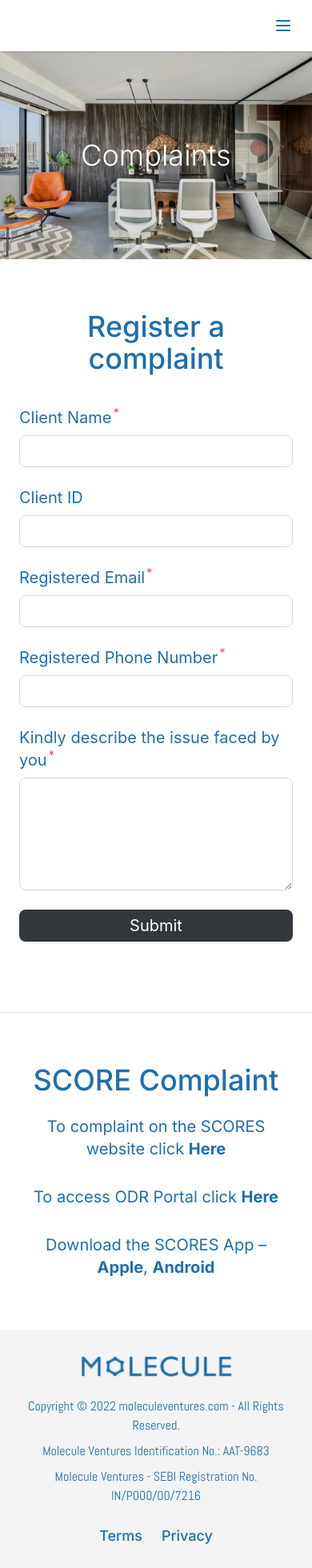
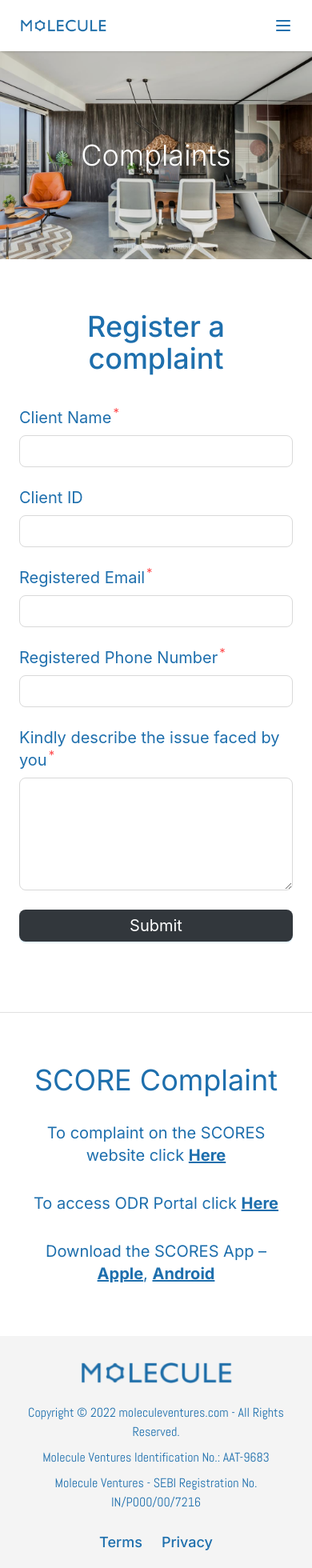
Before and after one commit to yoursTrulyChandan/molecule-website, a Next.js app: page /complaints in a window 390 px wide. Shown: the top 1960 px of the page at 80% size. Built offline with nearby package versions, Linux system fonts and the light colour scheme.

Commit message:
Contact us UI changes

```diff
--- a/src/app/complaints/page.tsx
+++ b/src/app/complaints/page.tsx
@@ -38,7 +38,7 @@ export default function ComplaintsPage() {
       {/* SCORES section */}
       <section className="py-16 border-t border-border">
         <div className="max-w-350 mx-auto px-6">
-          <h2 className="text-4xl font-medium text-center text-brand mb-6">
+          <h2 className="text-4xl font-normal text-center text-brand mb-8">
             SCORE Complaint
           </h2>
           <div className="space-y-8 text-xl text-center text-brand">
@@ -48,7 +48,7 @@ export default function ComplaintsPage() {
                 href="https://scores.sebi.gov.in/"
                 target="_blank"
                 rel="noopener noreferrer"
-                className="font-bold hover:underline"
+                className="font-bold underline hover:text-yellow-500"
               >
                 Here
               </a>
@@ -59,7 +59,7 @@ export default function ComplaintsPage() {
                 href="https://smartodr.in/login"
                 target="_blank"
                 rel="noopener noreferrer"
-                className="font-bold hover:underline"
+                className="font-bold underline hover:text-yellow-500"
               >
                 Here
               </a>
@@ -70,7 +70,7 @@ export default function ComplaintsPage() {
                 href="https://apps.apple.com/in/app/sebiscores/id6478849917"
                 target="_blank"
                 rel="noopener noreferrer"
-                className="font-bold hover:underline"
+                className="font-bold underline hover:text-yellow-500"
               >
                 Apple
               </a>
@@ -79,7 +79,7 @@ export default function ComplaintsPage() {
                 href="https://play.google.com/store/apps/details?id=com.sebi&hl=en_IN"
                 target="_blank"
                 rel="noopener noreferrer"
-                className="font-bold hover:underline"
+                className="font-bold underline hover:text-yellow-500"
               >
                 Android
               </a>
--- a/src/app/compliant-report/page.tsx
+++ b/src/app/compliant-report/page.tsx
@@ -22,8 +22,8 @@ export default async function ComplaintReportPage() {
           priority
         />
         <div className="absolute inset-0 bg-black/10" />
-        <div className="absolute inset-0 z-10 flex items-center justify-center sm:items-end sm:justify-start max-w-350 mx-auto px-10 pb-0 sm:pb-10">
-          <h1 className="text-4xl sm:text-6xl font-light text-white hero-animate text-center sm:text-left">
+        <div className="absolute inset-0 z-10 flex items-center justify-center sm:items-end sm:justify-start max-w-350 mx-auto px-15 sm:px-10 pb-0 sm:pb-10">
+          <h1 className="text-4xl sm:text-6xl font-normal text-white hero-animate text-center sm:text-left">
             Complaint Report
           </h1>
         </div>
--- a/src/app/contact-us/page.tsx
+++ b/src/app/contact-us/page.tsx
@@ -32,7 +32,7 @@ export default function ContactUsPage() {
         <div className="max-w-300 mx-auto px-6 lg:px-10 flex flex-col lg:flex-row gap-12">
 
           {/* Left: office details */}
-          <div className="lg:w-1/3">
+          <div className="lg:w-1/3 px-4 sm:px-0">
             <h2 className="text-4xl font-normal text-brand mb-6">
               Corporate Office
             </h2>
@@ -40,7 +40,7 @@ export default function ContactUsPage() {
             {SITE.offices.map((o) => (
               <div key={o.city} className="mb-6">
                 {o.lines.map((line, i) => (
-                  <p key={i} className="text-brand text-base leading-relaxed">{line}</p>
+                  <p key={i} className="text-brand text-lg leading-relaxed">{line}</p>
                 ))}
               </div>
             ))}
@@ -48,16 +48,16 @@ export default function ContactUsPage() {
             <div className="space-y-3 mt-2">
               <a
                 href={`mailto:${SITE.email}`}
-                className="flex items-center gap-2 text-brand hover:opacity-75 transition-opacity"
+                className="flex items-center gap-2 text-brand font-medium text-xl sm:text-lg hover:opacity-75 transition-opacity underline hover:text-yellow-500"
               >
-                <Mail size={17} />
+                <Mail size={20} />
                 {SITE.email}
               </a>
               <a
                 href={`tel:${SITE.phone.replace(/\s/g, "")}`}
-                className="flex items-center gap-2 text-brand hover:opacity-75 transition-opacity"
+                className="flex items-center gap-2 text-brand font-medium text-xl sm:text-lg hover:opacity-75 transition-opacity underline hover:text-yellow-500"
               >
-                <Phone size={17} />
+                <Phone size={20} />
                 {SITE.phone}
               </a>
             </div>
--- a/src/components/layout/Header.tsx
+++ b/src/components/layout/Header.tsx
@@ -29,9 +29,9 @@ export default function Header() {
   return (
     <>
       <header className="fixed top-0 left-0 right-0 z-50 bg-white shadow-sm">
-        <div className="max-w-350 mx-auto px-6 flex h-16 items-center justify-end lg:justify-between">
-          <Link href="/" className="hidden lg:block">
-            <Image src={SITE.logo} alt={SITE.name} width={160} height={40} className="h-6 w-auto" priority />
+        <div className="max-w-350 mx-auto px-6 flex h-16 items-center justify-between">
+          <Link href="/">
+            <Image src={SITE.logo} alt={SITE.name} width={160} height={40} className="h-4 lg:h-6 w-auto" priority />
           </Link>
 
           {/* Desktop nav */}
--- a/src/components/shared/ComplaintTable.tsx
+++ b/src/components/shared/ComplaintTable.tsx
@@ -11,7 +11,7 @@ const HEADERS = [
 export default function ComplaintTable({ title, data }: { title: string; data: ComplaintRow[] }) {
   return (
     <div>
-      <h2 className="text-4xl font-normal text-brand mb-6">{title}</h2>
+      <h2 className="text-[28px] sm:text-4xl font-normal text-brand mb-10 sm:mb-6">{title}</h2>
       <div className="overflow-x-auto">
         <table className="w-full border-collapse text-sm text-brand">
           <thead>
```
